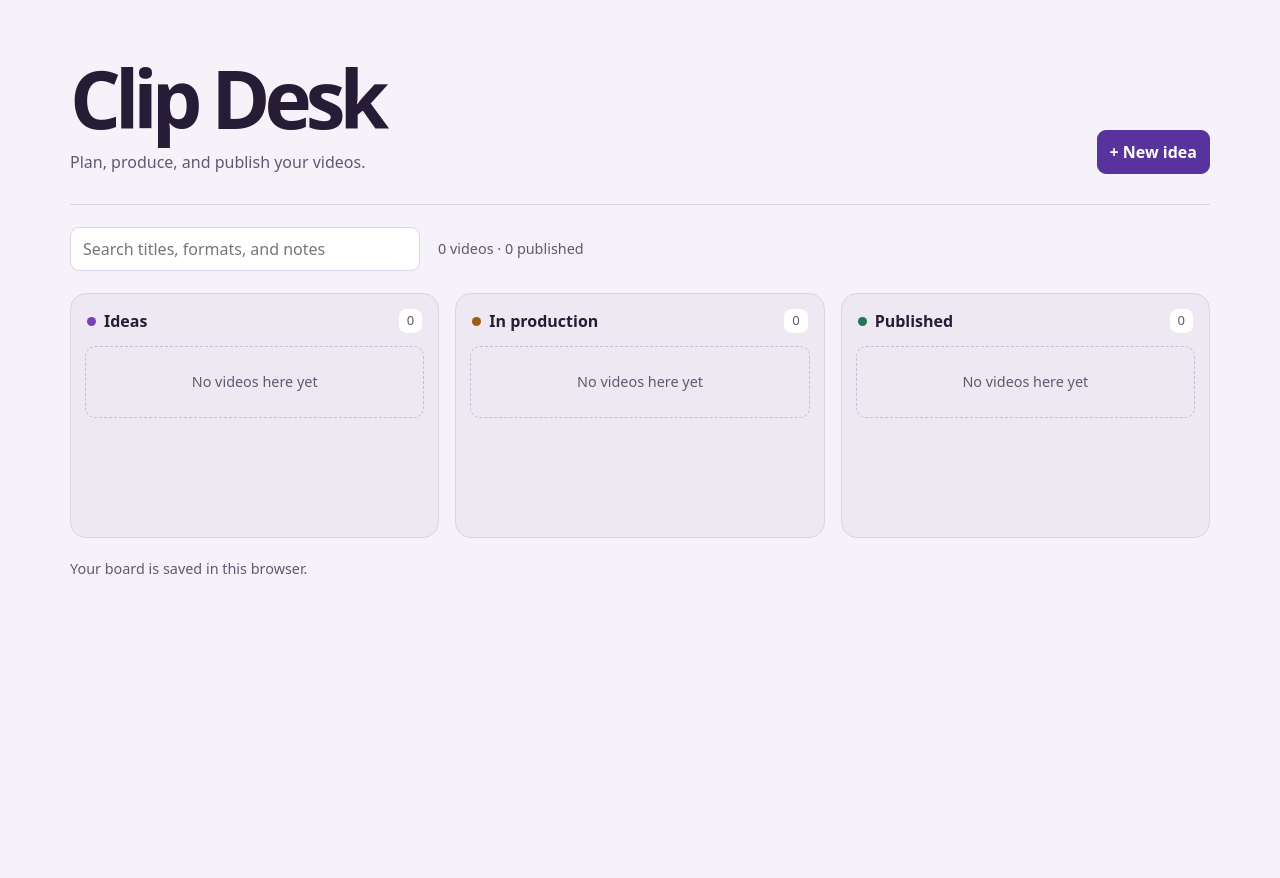
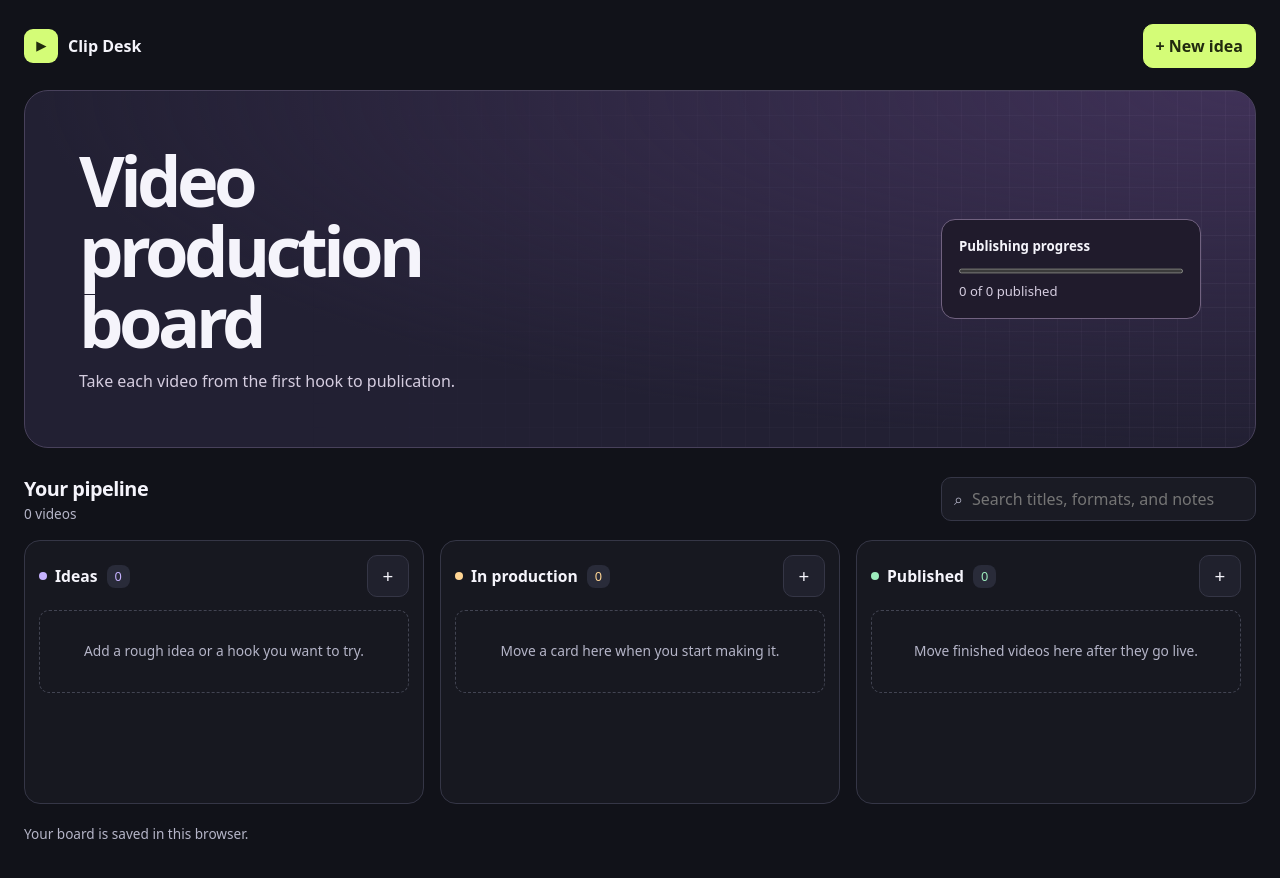
Before and after one commit to codewithaditya-png/Clip-desk, a plain HTML site: page index.html in a window 1280 px wide. Before the commit the page ends 800 px from the top, so only its background shows below. Drawn offline with Linux system fonts and the light colour scheme.

Commit message:
Redesign Clip Desk as a video production dashboard

```diff
--- a/index.html
+++ b/index.html
@@ -3,103 +3,267 @@
 <head>
 <meta charset="utf-8">
 <meta name="viewport" content="width=device-width, initial-scale=1">
-<meta name="theme-color" content="#f6f2fa">
+<meta name="theme-color" content="#111219">
 <title>Clip Desk</title>
 <style>
 :root {
+  color-scheme: dark;
   font: 16px/1.5 system-ui, sans-serif;
-  color: #271c36;
-  background: #f6f2fa;
-  --muted: #645670;
-  --border: #ddd2e6;
-  --accent: #56339d;
+  color: #f5f4fb;
+  background: #111219;
+  --surface: #1a1b24;
+  --border: #353646;
+  --muted: #b5b5c8;
+  --accent: #d4fc77;
+  --accent-ink: #212a0f;
 }
 * { box-sizing: border-box; }
 body { margin: 0; }
-main { width: min(1140px, calc(100% - 32px)); margin: auto; padding: 34px 0 42px; }
-header { display: flex; align-items: flex-end; justify-content: space-between; gap: 20px; padding: 22px 0 30px; border-bottom: 1px solid var(--border); }
+main {
+  width: min(1240px, calc(100% - 48px));
+  margin: auto;
+  padding: 24px 0 38px;
+}
 h1, h2, h3, p { margin: 0; }
-h1 { font-size: clamp(2.65rem, 8vw, 5rem); line-height: 1.05; letter-spacing: -.075em; }
-h2 { font-size: 1rem; }
-h3 { font-size: 1.07rem; overflow-wrap: anywhere; }
-header p { margin-top: 10px; color: var(--muted); }
 button, input, textarea, select { font: inherit; color: inherit; }
-button, input, textarea, select { border: 1px solid var(--border); border-radius: 9px; padding: 9px 12px; background: white; }
+button, input, textarea, select {
+  border: 1px solid var(--border);
+  border-radius: 10px;
+  padding: 9px 12px;
+  background: #20212d;
+}
 button { cursor: pointer; }
-button:hover { background: #ede5f7; }
-.primary { color: white; background: var(--accent); border-color: var(--accent); font-weight: 650; }
-.primary:hover { background: #43247f; }
+button:hover { background: #2b2d3b; }
+button, select { min-height: 42px; }
+.primary {
+  color: var(--accent-ink);
+  background: var(--accent);
+  border-color: var(--accent);
+  font-weight: 750;
+}
+.primary:hover { background: #e4ffa5; }
 :focus-visible { outline: 2px solid var(--accent); outline-offset: 3px; }
-.toolbar { display: flex; flex-wrap: wrap; align-items: center; gap: 12px 18px; margin: 22px 0; }
-.toolbar input { flex: 1; min-width: 0; max-width: 350px; }
-#summary, footer { color: var(--muted); font-size: .9rem; }
+.topbar, .brand, .hero, .toolbar, .lane-head { display: flex; align-items: center; }
+.topbar { justify-content: space-between; gap: 12px; margin-bottom: 22px; }
+.brand { gap: 10px; font-weight: 750; }
+.brand-icon {
+  display: grid;
+  place-items: center;
+  width: 34px;
+  height: 34px;
+  border-radius: 9px;
+  background: var(--accent);
+  color: var(--accent-ink);
+  font-size: .77rem;
+}
+.hero {
+  position: relative;
+  isolation: isolate;
+  overflow: hidden;
+  justify-content: space-between;
+  gap: 30px;
+  min-height: 218px;
+  padding: clamp(24px, 4.5vw, 54px);
+  border: 1px solid #48415b;
+  border-radius: 24px;
+  background: radial-gradient(ellipse at right top, #3f3157, transparent 70%), #222033;
+}
+.hero::after {
+  position: absolute;
+  z-index: -1;
+  inset: 0;
+  content: '';
+  background-image: linear-gradient(#d5c4f00c 1px, transparent 1px), linear-gradient(90deg, #d5c4f00c 1px, transparent 1px);
+  background-size: 24px 24px;
+  mask-image: linear-gradient(90deg, transparent 20%, #000);
+  pointer-events: none;
+}
+h1 {
+  max-width: 13ch;
+  font-size: clamp(2.35rem, 5.5vw, 4.4rem);
+  line-height: 1;
+  letter-spacing: -.065em;
+}
+.hero p { margin-top: 13px; color: #d5cde0; }
+.overview {
+  flex: 0 1 260px;
+  min-width: 210px;
+  padding: 17px;
+  border: 1px solid #716280;
+  border-radius: 14px;
+  background: #201b2c;
+}
+.overview label { display: block; font-size: .83rem; font-weight: 700; }
+progress { display: block; width: 100%; height: 10px; margin: 9px 0 4px; accent-color: var(--accent); }
+.overview p { margin-top: 6px; font-size: .82rem; }
+.toolbar {
+  justify-content: space-between;
+  flex-wrap: wrap;
+  gap: 14px;
+  margin: 26px 0 16px;
+}
+.toolbar h2 { font-size: 1.24rem; letter-spacing: -.025em; }
+.toolbar label {
+  display: flex;
+  align-items: center;
+  gap: 9px;
+  width: min(100%, 315px);
+  border: 1px solid var(--border);
+  border-radius: 10px;
+  padding: 0 12px;
+  background: var(--surface);
+  color: var(--muted);
+}
+.toolbar input { width: 100%; min-width: 0; border: 0; background: transparent; padding-left: 0; }
+.toolbar label:focus-within { outline: 2px solid var(--accent); outline-offset: 2px; }
+.toolbar input:focus-visible { outline: none; }
+#summary, footer { color: var(--muted); font-size: .85rem; }
 .board { display: grid; grid-template-columns: repeat(3, minmax(0, 1fr)); gap: 16px; }
-.lane { min-height: 245px; padding: 14px; border: 1px solid var(--border); border-radius: 16px; background: #eee8f3; }
-.lane-head { display: flex; align-items: center; justify-content: space-between; margin: 1px 2px 13px; }
-.lane h2 { display: flex; align-items: center; gap: 8px; }
-.lane h2::before { content: ''; width: 9px; height: 9px; background: #7840b6; border-radius: 50%; }
-.lane[data-stage="production"] h2::before { background: #9d5b0f; }
-.lane[data-stage="published"] h2::before { background: #227656; }
-.count { border-radius: 8px; background: white; padding: 2px 8px; color: var(--muted); font-size: .82rem; }
+.lane {
+  --stage: #c6b2ff;
+  min-height: 264px;
+  padding: 14px;
+  border: 1px solid var(--border);
+  border-radius: 16px;
+  background: #171820;
+}
+.lane[data-stage="production"] { --stage: #ffd593; }
+.lane[data-stage="published"] { --stage: #9decbd; }
+.lane.is-drop-target { outline: 2px solid var(--stage); outline-offset: -2px; background: #222432; }
+.lane-head { min-height: 42px; gap: 9px; margin-bottom: 13px; }
+.lane h3 { display: flex; align-items: center; gap: 8px; font-size: .98rem; }
+.lane h3::before {
+  content: '';
+  flex: none;
+  width: 8px;
+  height: 8px;
+  background: var(--stage);
+  border-radius: 50%;
+}
+.count {
+  border-radius: 8px;
+  background: #292b39;
+  color: var(--stage);
+  padding: 2px 8px;
+  font-size: .8rem;
+  font-variant-numeric: tabular-nums;
+}
+.lane-add { width: 42px; margin-left: auto; padding: 0; font-size: 1.18rem; }
 .cards { display: grid; gap: 10px; }
-.card { border: 1px solid var(--border); border-radius: 12px; background: white; padding: 13px; min-width: 0; }
-.format { color: var(--accent); font-size: .76rem; font-weight: 700; margin-bottom: 5px; }
-.notes { color: var(--muted); font-size: .9rem; white-space: pre-wrap; overflow-wrap: anywhere; margin-top: 6px; }
-.card-actions { display: flex; justify-content: space-between; gap: 6px; margin-top: 12px; }
-.card-actions button, .card-actions select { font-size: .83rem; min-width: 0; padding: 7px; }
-.card-actions select { max-width: 70%; }
-.empty { color: var(--muted); padding: 24px 10px; font-size: .9rem; text-align: center; border: 1px dashed #c8bbd4; border-radius: 10px; }
+.card {
+  min-width: 0;
+  border: 1px solid var(--border);
+  border-left: 3px solid var(--stage);
+  border-radius: 12px;
+  background: #222431;
+  padding: 13px;
+  overflow-wrap: anywhere;
+  cursor: grab;
+}
+.card:active { cursor: grabbing; }
+.card h4 { margin: 0; font-size: 1.06rem; }
+.format {
+  display: inline-block;
+  margin-bottom: 7px;
+  padding: 2px 8px;
+  border-radius: 6px;
+  background: #323343;
+  color: var(--stage);
+  font-size: .74rem;
+  font-weight: 700;
+}
+.notes { color: var(--muted); font-size: .9rem; white-space: pre-wrap; margin-top: 6px; }
+.card-actions { display: flex; justify-content: space-between; gap: 8px; margin-top: 13px; }
+.card-actions button, .card-actions select { font-size: .83rem; min-width: 0; padding: 7px 9px; }
+.card-actions select { max-width: 75%; }
+.empty {
+  color: var(--muted);
+  padding: 30px 14px;
+  font-size: .86rem;
+  border: 1px dashed #424452;
+  border-radius: 10px;
+  text-align: center;
+}
 footer { margin-top: 20px; }
-dialog { width: min(470px, calc(100% - 28px)); max-height: 90dvh; border: 1px solid var(--border); border-radius: 16px; padding: 22px; color: inherit; }
-dialog::backdrop { background: #23153488; }
-dialog h2 { font-size: 1.3rem; }
+dialog {
+  width: min(490px, calc(100% - 28px));
+  max-height: 90dvh;
+  padding: 22px;
+  border: 1px solid var(--border);
+  border-radius: 16px;
+  background: var(--surface);
+  color: inherit;
+}
+dialog::backdrop { background: #080810bf; }
+dialog h2 { font-size: 1.35rem; }
 form { display: grid; gap: 13px; margin-top: 14px; }
 form label { display: grid; gap: 4px; min-width: 0; }
 .form-row { display: grid; grid-template-columns: repeat(2, minmax(0, 1fr)); gap: 10px; }
 form input, form select, form textarea { width: 100%; min-width: 0; }
 textarea { resize: vertical; }
 .dialog-actions { display: flex; flex-wrap: wrap; justify-content: flex-end; gap: 8px; }
-.danger { color: #8a2445; margin-right: auto; }
-@media (max-width: 740px) {
-  main { padding-top: 16px; }
+.danger { color: #ffb1c1; margin-right: auto; }
+@media (max-width: 800px) {
+  main { width: min(620px, calc(100% - 32px)); }
   .board { grid-template-columns: 1fr; }
   .lane { min-height: 0; }
 }
-@media (max-width: 430px) {
-  header { align-items: flex-start; flex-direction: column; }
-  .toolbar input { min-width: 100%; }
+@media (max-width: 540px) {
+  .hero { align-items: stretch; flex-direction: column; gap: 20px; }
+  .overview { flex-basis: auto; min-width: 0; }
+  .toolbar { align-items: flex-start; }
+  .toolbar label { width: 100%; }
 }
 </style>
 </head>
 <body>
 <main>
-  <header>
+  <div class="topbar">
+    <p class="brand"><span class="brand-icon" aria-hidden="true">▶</span> Clip Desk</p>
+    <button class="primary" id="add" type="button">+ New idea</button>
+  </div>
+
+  <header class="hero">
     <div>
-      <h1>Clip Desk</h1>
-      <p>Plan, produce, and publish your videos.</p>
+      <h1>Video production board</h1>
+      <p>Take each video from the first hook to publication.</p>
     </div>
-    <button class="primary" id="add" type="button">+ New idea</button>
+    <div class="overview">
+      <label for="progress">Publishing progress</label>
+      <progress id="progress" value="0" max="1"></progress>
+      <p id="progress-label"></p>
+    </div>
   </header>
 
+  <section aria-labelledby="board-title">
     <div class="toolbar">
-    <input id="search" type="search" aria-label="Search videos" placeholder="Search titles, formats, and notes">
-    <p id="summary" role="status"></p>
+      <div><h2 id="board-title">Your pipeline</h2><p id="summary" role="status"></p></div>
+      <label><span aria-hidden="true">⌕</span><input id="search" type="search" aria-label="Search videos" placeholder="Search titles, formats, and notes"></label>
     </div>
-
-  <div class="board" aria-label="Video production board">
+    <div class="board">
       <section class="lane" data-stage="ideas" aria-labelledby="ideas-heading">
-      <div class="lane-head"><h2 id="ideas-heading">Ideas</h2><span class="count"></span></div>
+        <div class="lane-head">
+          <h3 id="ideas-heading">Ideas</h3><span class="count"></span>
+          <button class="lane-add" type="button" aria-label="Add video to Ideas">+</button>
+        </div>
         <div class="cards"></div>
       </section>
       <section class="lane" data-stage="production" aria-labelledby="production-heading">
-      <div class="lane-head"><h2 id="production-heading">In production</h2><span class="count"></span></div>
+        <div class="lane-head">
+          <h3 id="production-heading">In production</h3><span class="count"></span>
+          <button class="lane-add" type="button" aria-label="Add video to In production">+</button>
+        </div>
         <div class="cards"></div>
       </section>
       <section class="lane" data-stage="published" aria-labelledby="published-heading">
-      <div class="lane-head"><h2 id="published-heading">Published</h2><span class="count"></span></div>
+        <div class="lane-head">
+          <h3 id="published-heading">Published</h3><span class="count"></span>
+          <button class="lane-add" type="button" aria-label="Add video to Published">+</button>
+        </div>
         <div class="cards"></div>
       </section>
     </div>
+  </section>
 
   <footer id="storage-status" role="status">Your board is saved in this browser.</footer>
 </main>
@@ -127,6 +291,13 @@ textarea { resize: vertical; }
 
 <script>
 const stages = {ideas: 'Ideas', production: 'In production', published: 'Published'};
+const emptyMessages = {
+  ideas: 'Add a rough idea or a hook you want to try.',
+  production: 'Move a card here when you start making it.',
+  published: 'Move finished videos here after they go live.'
+};
+const progress = document.querySelector('#progress');
+const progressLabel = document.querySelector('#progress-label');
 const storageKey = 'clip-desk.v1';
 const storageStatus = document.querySelector('#storage-status');
 const search = document.querySelector('#search');
@@ -140,6 +311,7 @@ const formatField = document.querySelector('#video-format');
 const stageField = document.querySelector('#video-stage');
 const notesField = document.querySelector('#video-notes');
 const remove = document.querySelector('#remove');
+let draggingId = null;
 let editingId = null;
 let trigger = add;
 let cards = [];
@@ -181,7 +353,15 @@ function addStages(select, current) {
 function renderCard(card) {
   const article = makeElement('article', '', 'card');
   article.dataset.id = card.id;
-  article.append(makeElement('p', card.format, 'format'), makeElement('h3', card.title));
+  article.draggable = true;
+  article.addEventListener('dragstart', event => {
+    if (event.target !== article) return;
+    draggingId = card.id;
+    event.dataTransfer.effectAllowed = 'move';
+    event.dataTransfer.setData('text/plain', 'Clip Desk card');
+  });
+  article.addEventListener('dragend', clearDrag);
+  article.append(makeElement('p', card.format, 'format'), makeElement('h4', card.title));
   if (card.notes) article.append(makeElement('p', card.notes, 'notes'));
 
   const actions = makeElement('div', '', 'card-actions');
@@ -189,10 +369,7 @@ function renderCard(card) {
   move.setAttribute('aria-label', 'Stage for ' + card.title);
   addStages(move, card.stage);
   move.addEventListener('change', () => {
-    card.stage = move.value;
-    save();
-    render();
-    focusCard(card.id, 'select');
+    moveCard(card, move.value);
   });
 
   const edit = makeElement('button', 'Edit');
@@ -204,22 +381,38 @@ function renderCard(card) {
   return article;
 }
 
+function moveCard(card, stage) {
+  if (card.stage === stage) return;
+  card.stage = stage;
+  save();
+  render();
+  focusCard(card.id, 'select');
+}
+
+function clearDrag() {
+  draggingId = null;
+  for (const lane of lanes) lane.classList.remove('is-drop-target');
+}
+
 function render() {
   const query = search.value.trim().toLowerCase();
   const visible = cards.filter(card =>
     [card.title, card.format, card.notes].some(value => value.toLowerCase().includes(query))
   );
   const published = cards.filter(card => card.stage === 'published').length;
+  progress.max = Math.max(cards.length, 1);
+  progress.value = published;
+  progressLabel.textContent = published + ' of ' + cards.length + ' published';
   summary.textContent = query
     ? visible.length + ' of ' + cards.length + ' videos match'
-    : cards.length + (cards.length === 1 ? ' video' : ' videos') + ' · ' + published + ' published';
+    : cards.length + (cards.length === 1 ? ' video' : ' videos');
 
   for (const lane of lanes) {
     const stage = lane.dataset.stage;
     const items = visible.filter(card => card.stage === stage);
     lane.querySelector('.count').textContent = items.length;
     const container = lane.querySelector('.cards');
-    const empty = query ? 'No matches here' : 'No videos here yet';
+    const empty = query ? 'No matches in this stage.' : emptyMessages[stage];
     container.replaceChildren(...(items.length ? items.map(renderCard) : [makeElement('p', empty, 'empty')]));
   }
 }
@@ -229,14 +422,14 @@ function focusCard(id, control) {
   (card?.querySelector(control) ?? add).focus();
 }
 
-function openEditor(card, button) {
+function openEditor(card, button, stage = 'ideas') {
   editingId = card?.id ?? null;
   trigger = button;
-  document.querySelector('#editor-title').textContent = card ? 'Edit video' : 'New idea';
+  document.querySelector('#editor-title').textContent = card ? 'Edit video' : stage === 'ideas' ? 'New idea' : 'New video';
   titleField.value = card?.title ?? '';
   titleField.setCustomValidity('');
   formatField.value = card?.format ?? 'YouTube Short';
-  stageField.value = card?.stage ?? 'ideas';
+  stageField.value = card?.stage ?? stage;
   notesField.value = card?.notes ?? '';
   remove.hidden = !card;
   editor.showModal();
@@ -245,6 +438,27 @@ function openEditor(card, button) {
 
 addStages(stageField, 'ideas');
 add.addEventListener('click', () => openEditor(null, add));
+for (const lane of lanes) {
+  const stage = lane.dataset.stage;
+  const quickAdd = lane.querySelector('.lane-add');
+  quickAdd.addEventListener('click', () => openEditor(null, quickAdd, stage));
+  lane.addEventListener('dragover', event => {
+    if (!draggingId) return;
+    event.preventDefault();
+    event.dataTransfer.dropEffect = 'move';
+    lane.classList.add('is-drop-target');
+  });
+  lane.addEventListener('dragleave', event => {
+    if (!lane.contains(event.relatedTarget)) lane.classList.remove('is-drop-target');
+  });
+  lane.addEventListener('drop', event => {
+    if (!draggingId) return;
+    event.preventDefault();
+    const card = cards.find(item => item.id === draggingId);
+    clearDrag();
+    if (card) moveCard(card, stage);
+  });
+}
 search.addEventListener('input', render);
 titleField.addEventListener('input', () => titleField.setCustomValidity(''));
 document.querySelector('#cancel').addEventListener('click', () => editor.close());
```
Lines whose indentation alone changed are shown as unchanged.
